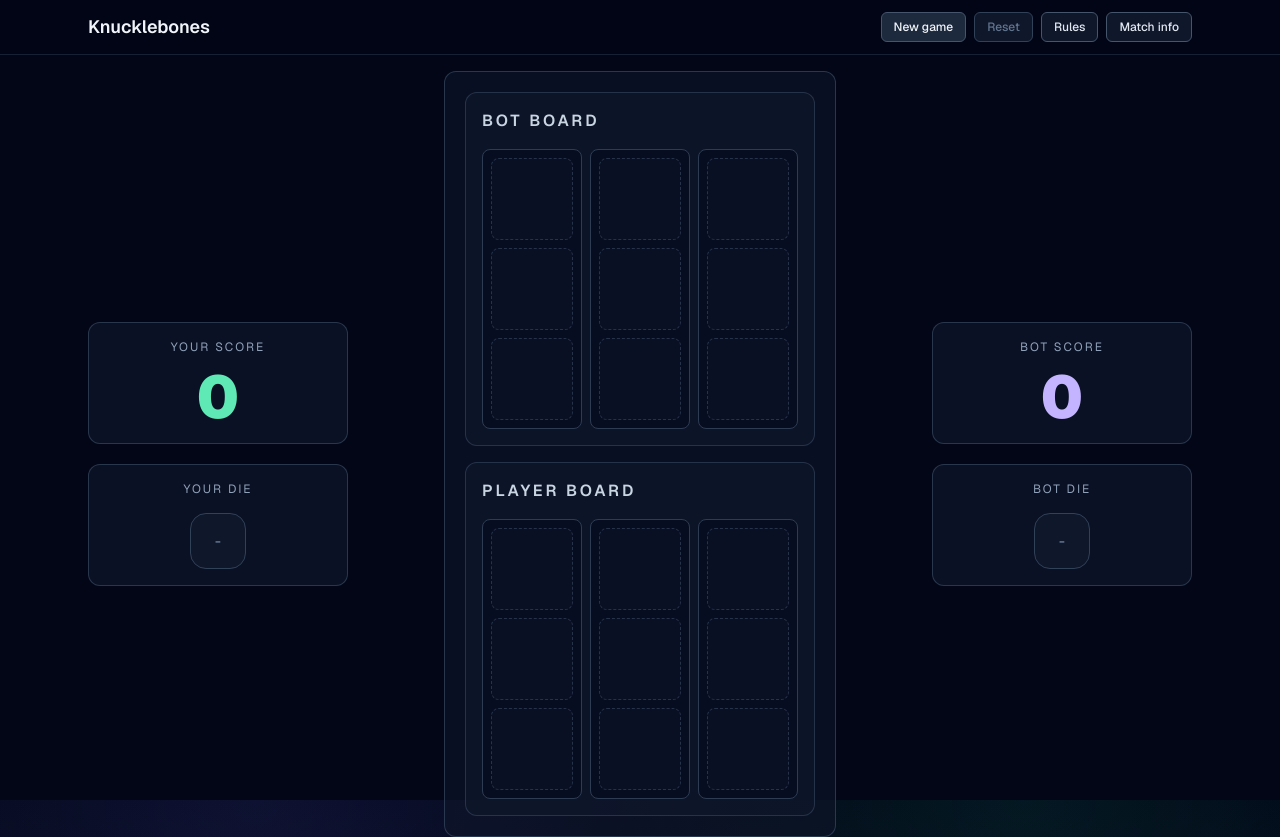
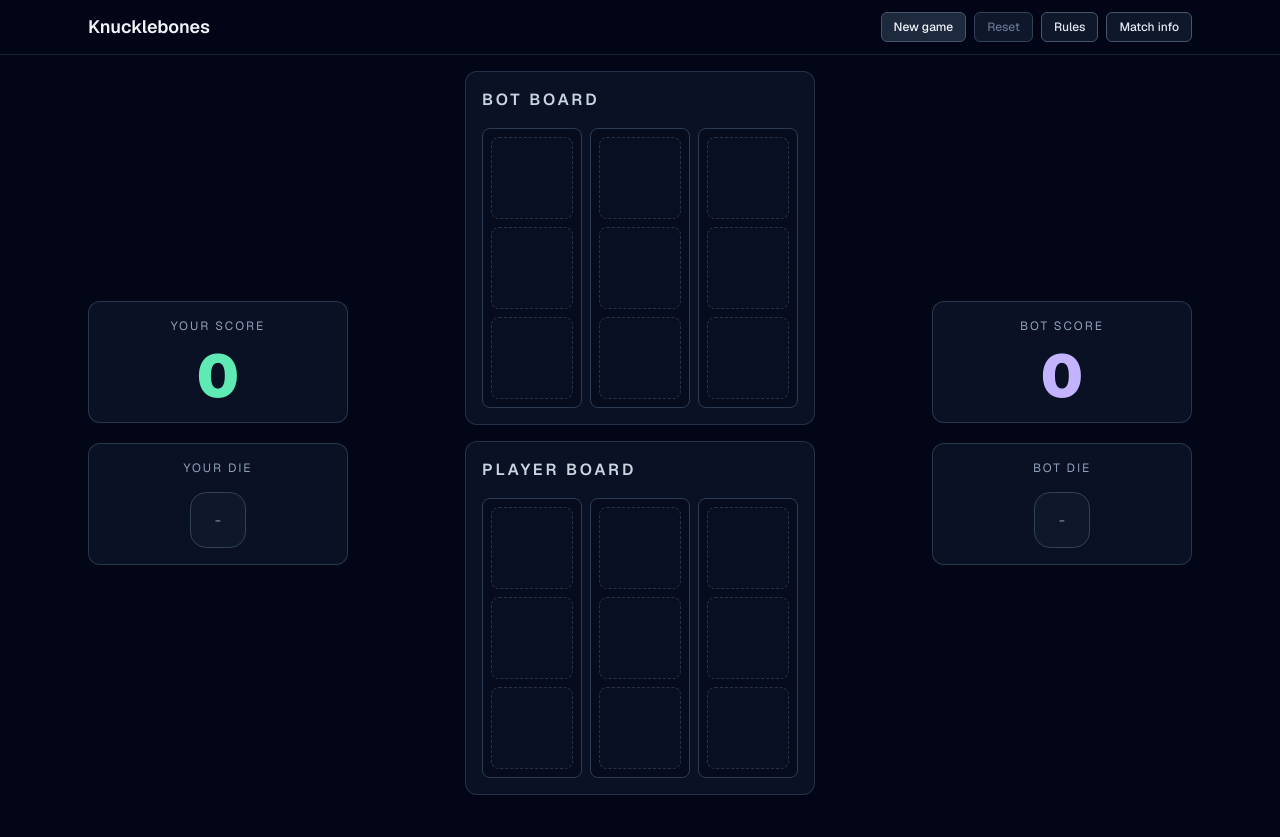
Before and after one commit to AlexanderSerhiienko/cult-of-the-lamb-dice-game, a Next.js app: page /game in a window 1280 px wide. After the commit the page ends 800 px from the top, so only its background shows below. Built offline with nearby package versions, Linux system fonts and the light colour scheme.

Commit message:
Remove boards container styles

```diff
--- a/src/features/game/components/boards-stack.tsx
+++ b/src/features/game/components/boards-stack.tsx
@@ -17,7 +17,7 @@ export function BoardsStack({
   onSelectColumn,
 }: BoardsStackProps) {
   return (
-    <main className="mx-auto flex w-fit self-center flex-col gap-4 rounded-xl border border-slate-700/80 bg-slate-900/60 p-4 md:p-5">
+    <main className="mx-auto flex w-fit self-center flex-col gap-4">
       <GameBoard title="Bot board" board={botBoard} isActive={phase === "bot_turn"} />
       <GameBoard
         title="Player board"
```
